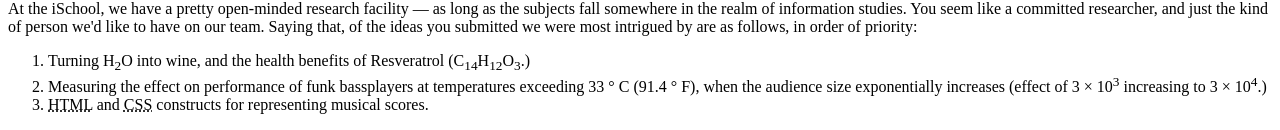
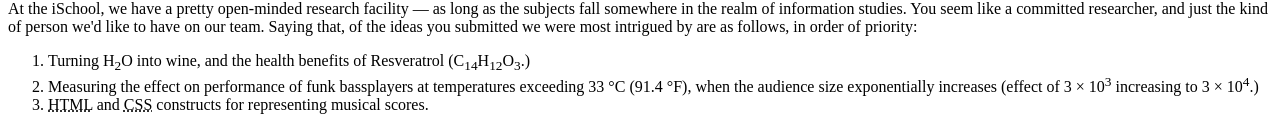
Before and after one commit to sraimundumd/sraimundumdcopy.github.io, a plain HTML site: page public/lab_2/index.html in a window 1280 px wide. Shown: the part 670-800 px from the top of the page. Drawn offline with Linux system fonts and the light colour scheme.

Commit message:
Update index.html

```diff
--- a/public/lab_2/index.html
+++ b/public/lab_2/index.html
@@ -51,7 +51,7 @@
 
 <ol>
     <li>Turning H<sub>2</sub>O into wine, and the health benefits of Resveratrol (C<sub>14</sub>H<sub>12</sub>O<sub>3</sub>.) </li>
-    <li>Measuring the effect on performance of funk bassplayers at temperatures exceeding 33 &#176; C (91.4 &#176; F), when the audience size exponentially increases (effect of 3 × 10<sup>3</sup> increasing to 3 × 10<sup>4</sup>.) </li>
+    <li>Measuring the effect on performance of funk bassplayers at temperatures exceeding 33 &deg;C (91.4 &deg;F), when the audience size exponentially increases (effect of 3 × 10<sup>3</sup> increasing to 3 × 10<sup>4</sup>.) </li>
     <li> <abbr title="Hypertext Markup Language" >HTML</abbr> and <abbr title="Cascading Style Sheets">CSS</abbr> constructs for representing musical scores. </li>
 </ol>
 
```
